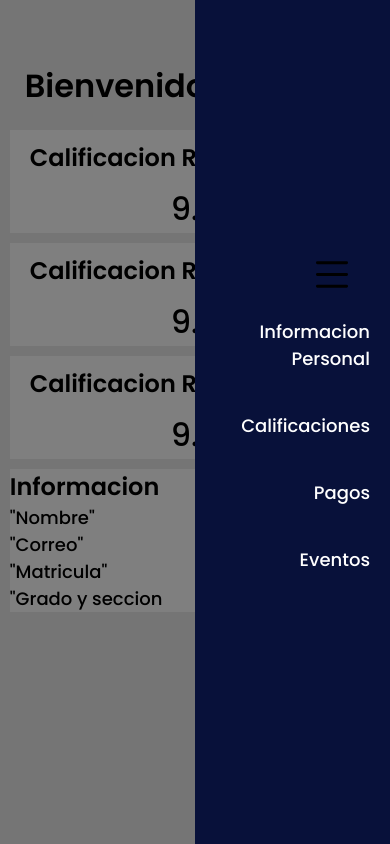
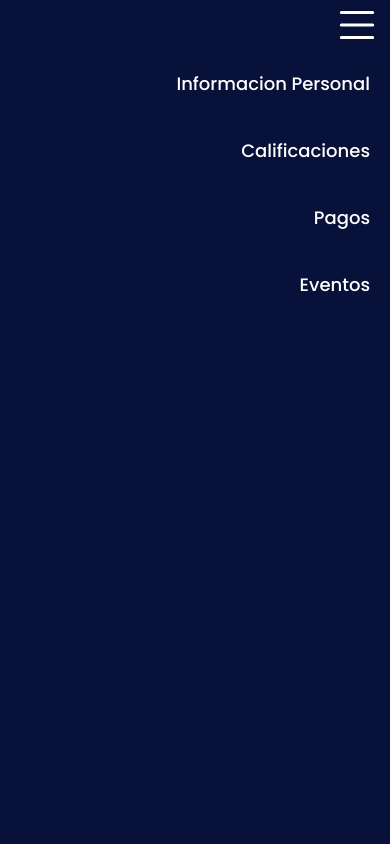
Before and after one commit to Dfong1/JuanAmos, a plain HTML site: page pages/alumno.html in a window 390 px wide. Both pictures are taken after a click on the picture 370 px from the left and 21 px from the top of the page. Drawn offline with nearby package versions, Linux system fonts and the light colour scheme.

Commit message:
responsividad del navegador

```diff
--- a/pages/alumno.html
+++ b/pages/alumno.html
@@ -14,7 +14,7 @@
     <aside class="nav__alumno">
         <img class="logo__alumno" src="../img/logo.jpg" alt="">
         <div class="items__nav">
-            <img src="../img/menu__hamburguesa.svg" class="cerrar-menu">
+            <img src="../img/cerrar_menu.svg" class="cerrar-menu">
             <a style="width: 100%;" href=""><li class="items">Informacion Personal</li></a>
             <a style="width: 100%;" href=""><li class="items">Calificaciones</li></a>
             <a style="width: 100%;" href=""><li class="items">Pagos</li></a>
--- a/styles/style.css
+++ b/styles/style.css
@@ -170,6 +170,7 @@ body{
     display: flex;
     flex-direction: column;
     grid-area: content;
+    flex: 1;
     margin-left: 50px;
 }
 
@@ -216,10 +217,10 @@ body{
 
 .row__info{
     grid-area: content;
-    background-color: #ffff;
     width: 400px;
     height: auto;
     text-align: justify;
+    margin: 10px
 }
 
 .card__info{
@@ -313,9 +314,8 @@ body{
     }
 
     .cerrar-menu{
-        width: 40%;
-        height: 12.5%;
-        margin-left: 50%;
+        width: 50px;
+        margin-left: 60%;
     }
 
     .nav__alumno{
@@ -324,8 +324,6 @@ body{
 
         width: 50%;
         display: flex;
-        justify-content: center;
-        align-items: flex-end;
         flex-direction: column;
         position: absolute;
         top: 0;
@@ -371,12 +369,17 @@ body{
     }
 }
 
-@media (width: 400px){
+@media (max-width: 400px){
     .container__all{
         width: 100vh;
-        padding: 500px;
     }
+
     .nav__alumno{
-        margin-left: 500px;
+        width: 100%;
     }
+
+    .cerrar-menu{
+        margin-left: 85%;
+    }
+
 }
```
Also changed, not shown: img/cerrar_menu.svg (added).
